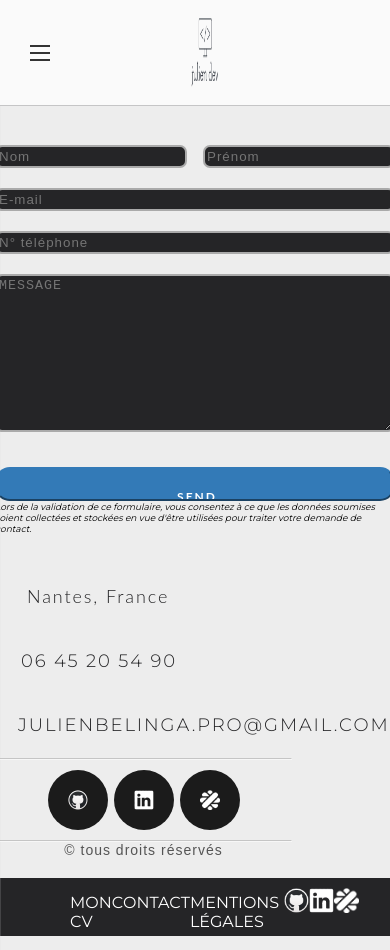
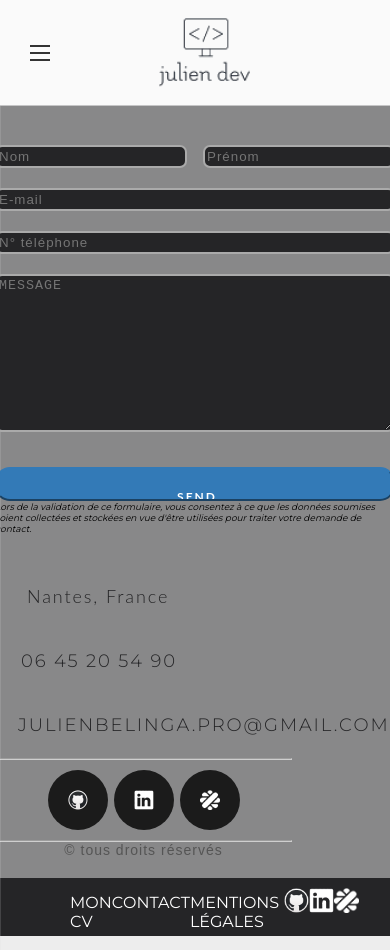
Before and after one commit to julienBelinga/MyPortfolio, a Next.js app in the folder portfolio/: page /contact in a window 390 px wide. Built offline with nearby package versions, Linux system fonts and the light colour scheme.

Commit message:
working on responsive

```diff
--- a/portfolio/components/pricing_multiple.js
+++ b/portfolio/components/pricing_multiple.js
@@ -43,7 +43,6 @@ export default function pricing_multiple() {
           info2={info0}
           info3={info8}
           info4={<p>référencement <strong>Google</strong></p>}
-
           />
         </div>
       </section>
--- a/portfolio/styles/contact.scss
+++ b/portfolio/styles/contact.scss
@@ -31,6 +31,7 @@ button{
   #contact {
     width: 100%;
     height: 100%;
+    background: rgba(37, 37, 39, .5);
   }
 
   .section-header {
--- a/portfolio/styles/navbar.scss
+++ b/portfolio/styles/navbar.scss
@@ -151,9 +151,6 @@ nav {
 }
 
 @media (max-width: 500px) {
-  .nav-icon img {
-    width: 30px;
-  }
   .nav-icon span {
     font-size: 20px;
   }
--- a/portfolio/styles/responsive.scss
+++ b/portfolio/styles/responsive.scss
@@ -29,6 +29,10 @@
         p.title{
             margin-bottom: 50px !important;
         }
+
+        .pricing{
+            width: fit-content;
+        }
     }
 
     #vitrine{
@@ -36,6 +40,8 @@
         margin-bottom: 100px;
         padding-left: 5vw;
         padding-right: 5vw;
+        margin-left: 17.5vw !important;
+        margin-right: 0;
 
         hr{
             width: 55vw;
@@ -57,5 +63,10 @@
             margin-left: -18%;
         }
     }
+}
 
+@media screen and (max-width: 600px) {
+    #vitrine:nth-child(0n+2) .popular{
+        display: none;
+    }
 }
```
Lines whose indentation alone changed are shown as unchanged.
